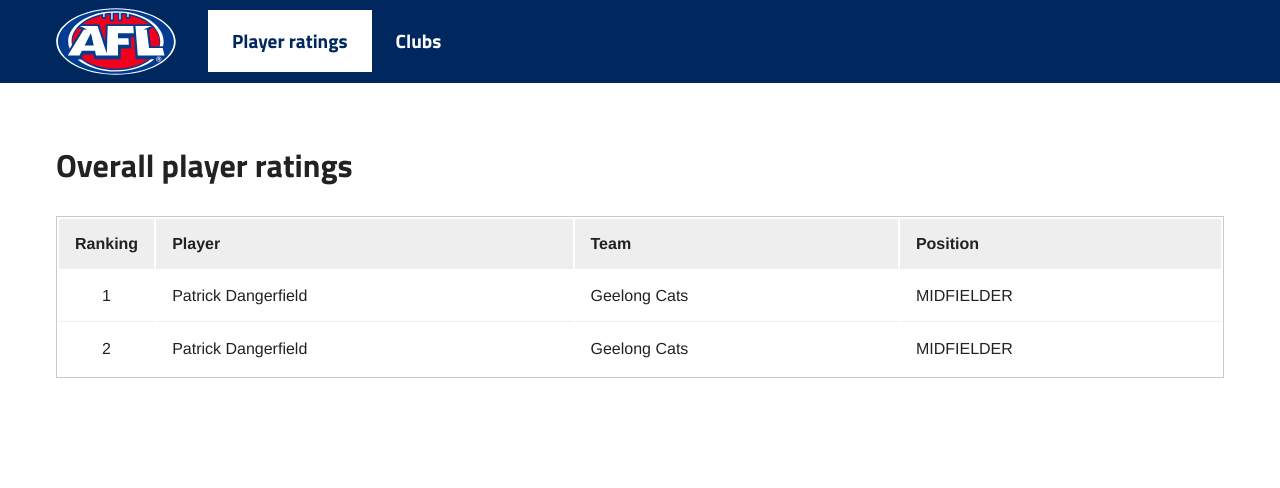
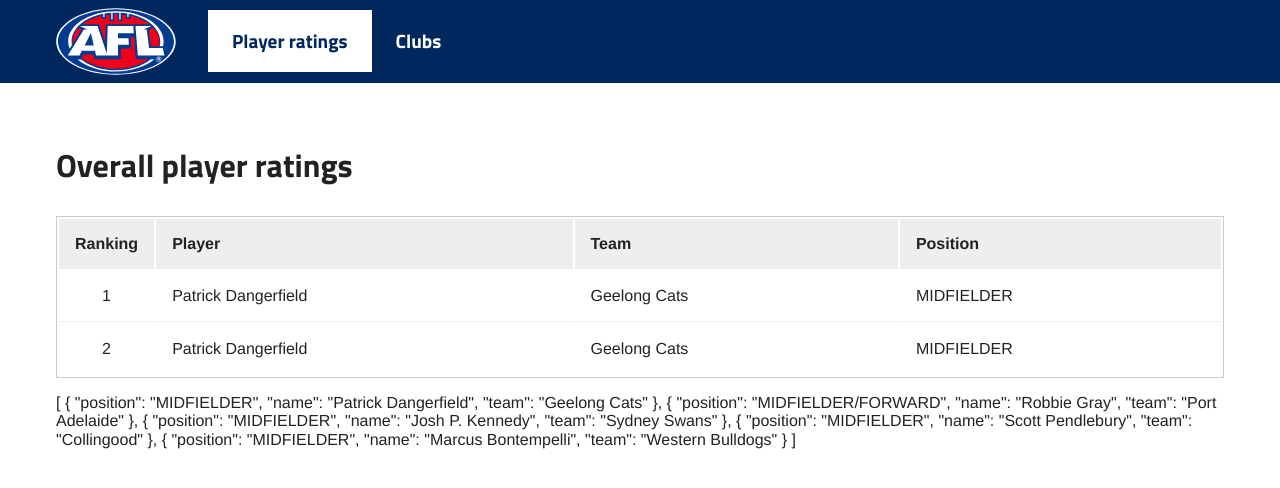
Before and after one commit to kevin-ho87/player-ratings, a Vue app: page / in a window 1280 px wide. Shown: the top 488 px of the page. Built offline with nearby package versions, Linux system fonts and the light colour scheme.

Commit message:
Player ratings data
Move player ratings json to static folder. Make ajax call and map data to new array.

```diff
--- a/src/components/PlayerRatings.vue
+++ b/src/components/PlayerRatings.vue
@@ -42,17 +42,46 @@
           </tr>
         </tbody>
       </table>
+      <p>{{ playerRatings }}</p>
     </div>
   </div>
 </template>
 
 <script>
+import axios from 'axios'
+
 export default {
-  // name: 'HelloWorld',
+  // name: 'PlayerRatings',
   data () {
     return {
-      title: 'Overall player ratings'
+      title: 'Overall player ratings',
+      ratings: []
     }
+  },
+  computed: {
+    playerRatings () {
+      return this.ratings.map(item => {
+        const { givenName, surname } = item.player.playerName
+        return {
+          ranking: item.detailedRatings.ranking,
+          position: item.position,
+          name: `${givenName} ${surname}`,
+          team: item.team.teamName
+        }
+      })
+    }
+  },
+  methods: {
+    fetchPlayerRatings () {
+      axios.get('static/ratings.json').then((response) => {
+        this.ratings = response.data.playerRatings
+      }, (error) => {
+        console.log(error)
+      })
+    }
+  },
+  mounted () {
+    this.fetchPlayerRatings()
   }
 }
 </script>
```
Also changed, not shown: static/ratings.json (renamed from src/assets/ratings.json).
